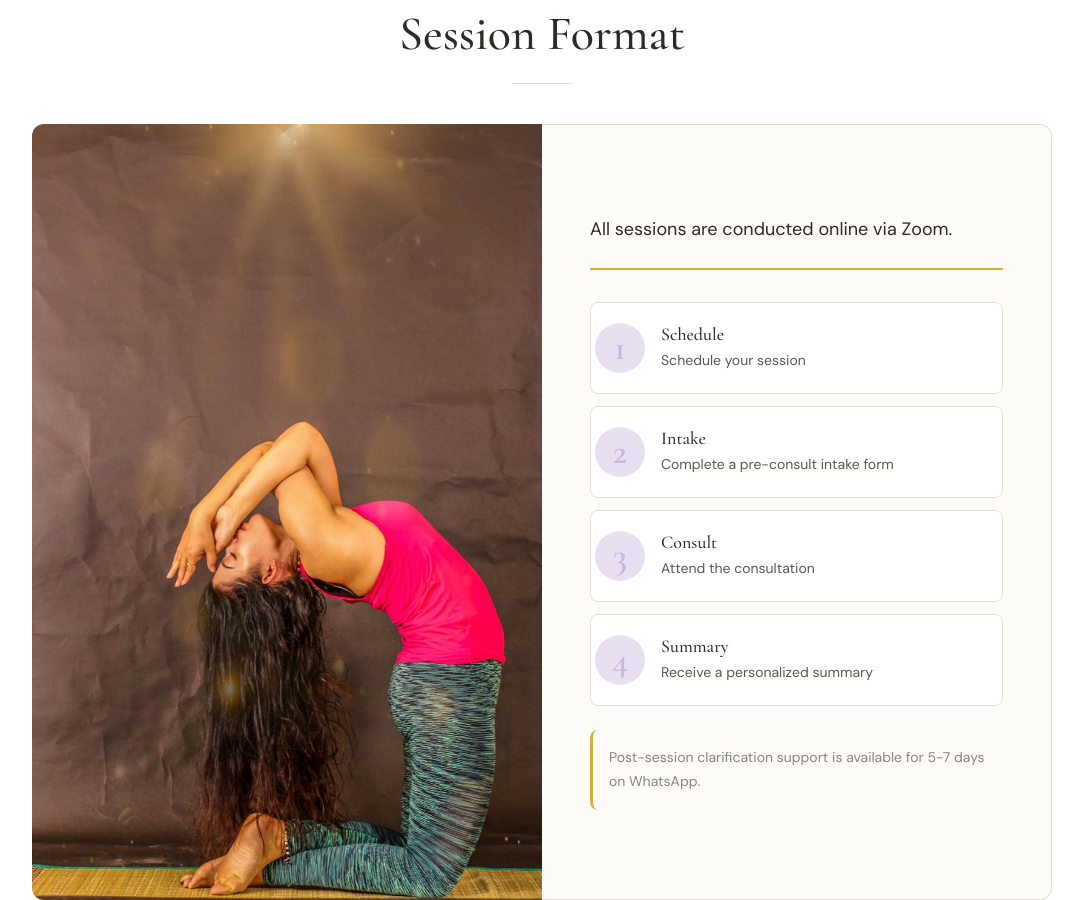
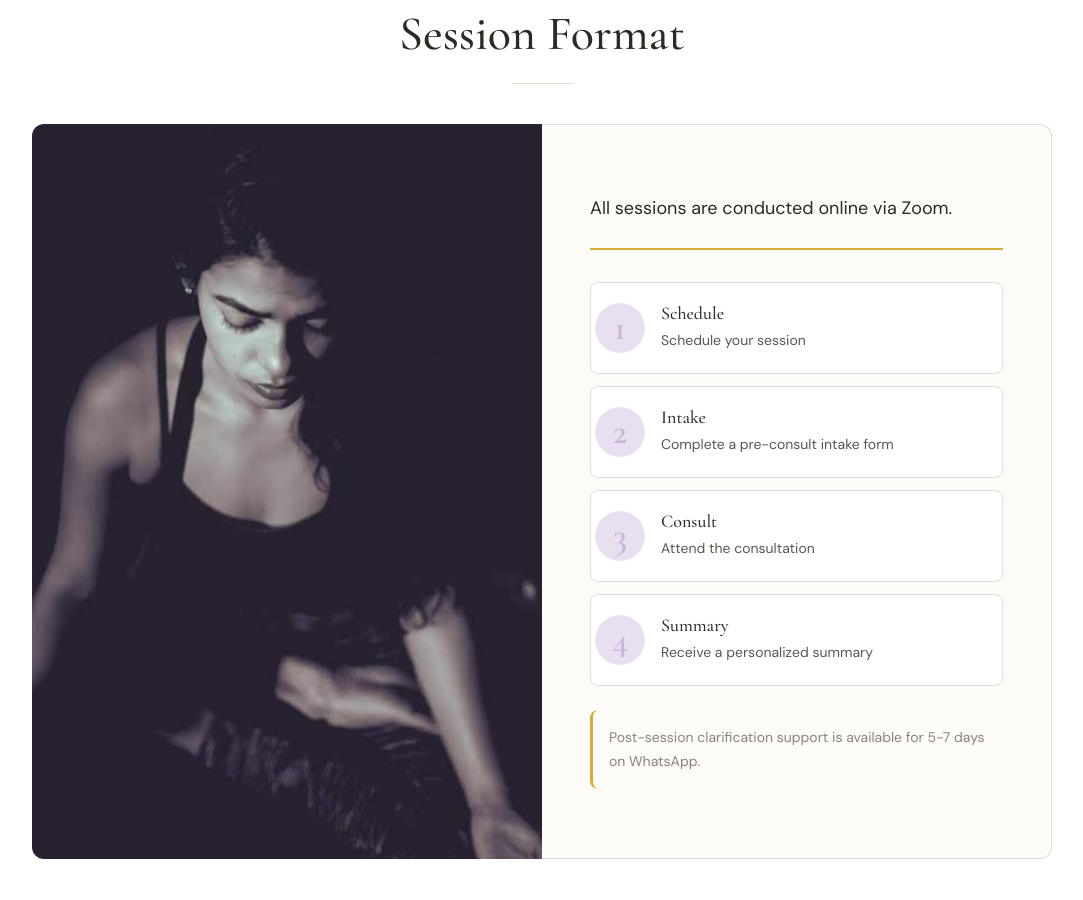
Before and after one commit to Sangeeta-Balaram/sitalltripathy, a plain HTML site: page index.html in a window 1280 px wide. Shown: the part 4880-5780 px from the top of the page, without its empty margins (98-1181 px from the left). Drawn offline with nearby package versions, Linux system fonts and the light colour scheme.

Commit message:
Update session format image

```diff
--- a/index.html
+++ b/index.html
@@ -1720,7 +1720,7 @@
             <h2 class="section-title">Session Format</h2>
             <div class="format-container">
                 <div class="format-image">
-                    <img src="Images/3.jpg" alt="Session Format">
+                    <img src="Images/7..jpeg" alt="Session Format">
                 </div>
                 <div class="format-content">
                     <p class="format-intro">
```
Also changed, not shown: Images/7..jpeg (added).
